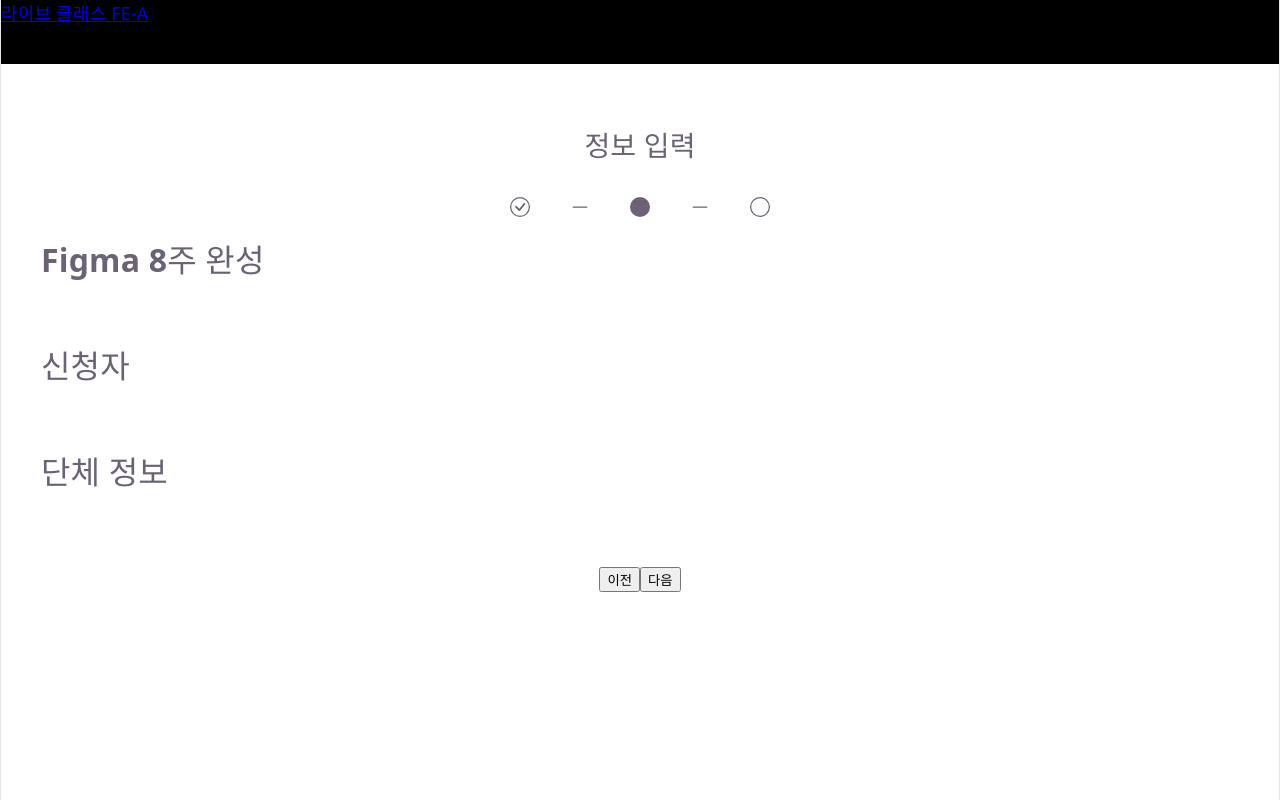
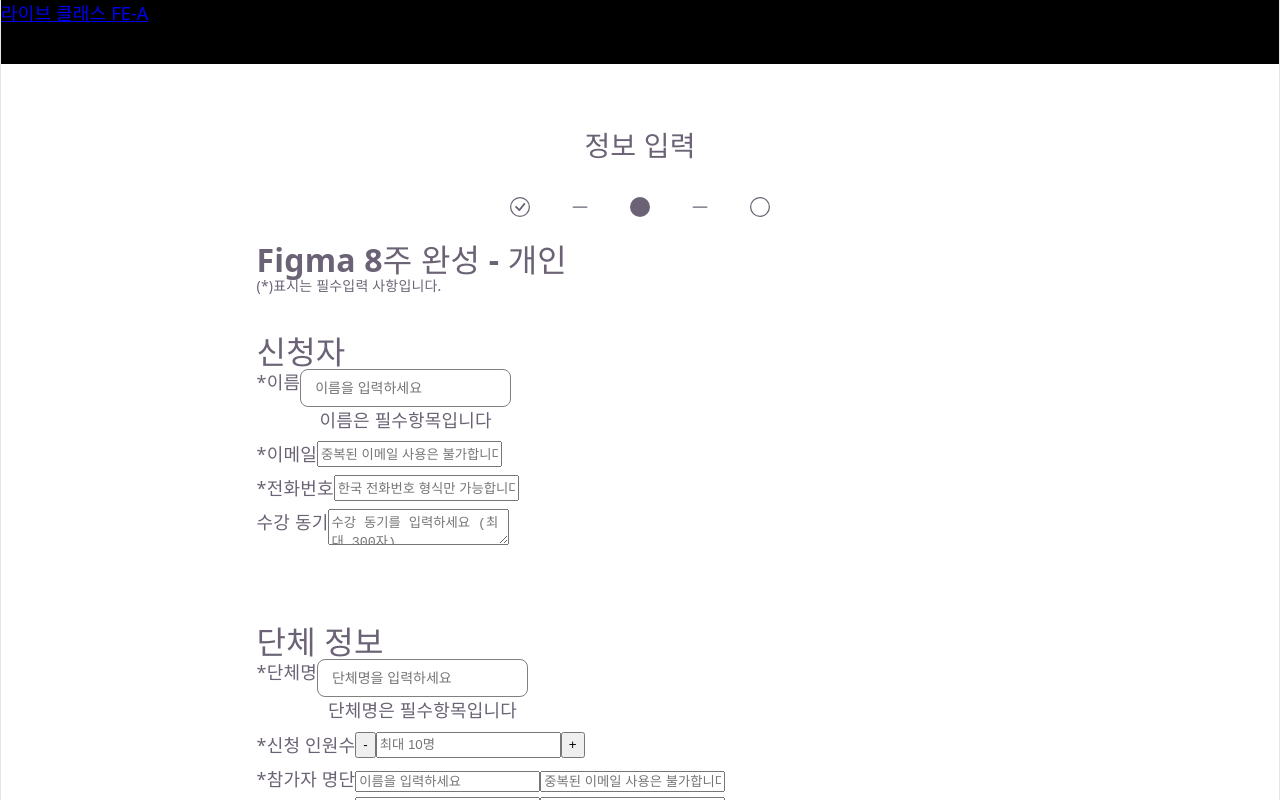
Before and after one commit to haney6438/liveKlass-assignment, a React (Vite) app: page /step2 in a window 1280 px wide. Shown: the top 800 px of the page. Built offline with nearby package versions, Linux system fonts and the light colour scheme.

Commit message:
feat:정보입력 스텝  UI 구현

```diff
--- a/src/pages/Step1.css
+++ b/src/pages/Step1.css
@@ -3,7 +3,7 @@
     flex-direction: column;
     justify-content: center;
     align-items: center;
-    margin:30px 40px 30px 40px;
+    margin:30px 20% 30px 20%;
 }
 
 .content {
--- a/src/pages/Step2.css
+++ b/src/pages/Step2.css
@@ -1,9 +1,40 @@
+.content2 {
+    width: 100%;
+    display: flex;
+    flex-direction: column;
+    align-items: flex-start;
+    margin-bottom: 40px;
+}
+.input-section {
+    display: flex;
+    align-items: stretch;
+    padding: 4px 0 4px 0;
+}
+.input{
+
+}
+.name-input{
+    width: 100%;
+    padding: 10px 14px;
+    border: 1px solid gray;
+    border-radius: 8px;
+    background-color: white;
+    font-size: 14px;
+    outline: none;
+    box-sizing: border-box;
+}
+
+.group-section {}
+
+.group-info {}
+
+.counter {}
 
 .btn2-section {
     width: 100%;
     display: flex;
     flex-direction: row;
-    justify-content: flex-start;
+    justify-content: flex-end;
     align-items: center;
     margin-bottom: 80px;
 }
--- a/src/pages/Step2.tsx
+++ b/src/pages/Step2.tsx
@@ -1,5 +1,6 @@
 import { useNavigate } from "react-router-dom";
 
+import './Step2.css';
 import Header from "../components/Header";
 import Indicator from "../components/Indicator";
 
@@ -10,28 +11,69 @@
             <Header />
             <Indicator />
             <div className="container">
-                <div className="content">
-                    <p style={{ fontSize: '32px', fontWeight: 'bold' }}>Figma 8주 완성</p>
+                <div className="content2">
+                    <p style={{ fontSize: '32px', fontWeight: 'bold' }}>Figma 8주 완성<span> - 개인</span></p>
+                    <p style={{ fontSize: '14px' }}>(*)표시는 필수입력 사항입니다.</p>
                 </div>
                 <div className="content">
                     <p style={{ fontSize: '32px' }}>신청자</p>
-                    <div className="input-section"></div>
-                    <div className="input-section"></div>
-                    <div className="input-section"></div>
-                    <div className="input-section"></div>
+                    <div className="input-section">
+                        <label><span>*</span>이름 </label>
+                        <div className="input">
+                            <input className="name-input" type="text" placeholder="이름을 입력하세요" />
+                            <p>이름은 필수항목입니다</p>
+                        </div></div>
+                    <div className="input-section">
+                        <label><span>*</span>이메일 </label>
+                        <input type="email" placeholder="중복된 이메일 사용은 불가합니다" /></div>
+                    <div className="input-section">
+                        <label><span>*</span>전화번호 </label>
+                        <input type="tel" placeholder="한국 전화번호 형식만 가능합니다" /></div>
+                    <div className="input-section">
+                        <label>수강 동기</label>
+                        <textarea placeholder="수강 동기를 입력하세요 (최대 300자)" /></div>
                 </div>
                 <div className="content">
                     <p style={{ fontSize: '32px' }}>단체 정보</p>
-                    <div className="input-section"></div>
-                    <div className="input-section"></div>
-                    <div className="input-section"></div>
-                    <div className="input-section"></div>
+                    <div className="input-section">
+                        <label><span>*</span>단체명 </label>
+                        <div className="input">
+                            <input className="name-input" type="text" placeholder="단체명을 입력하세요" />
+                            <p>단체명은 필수항목입니다</p>
+                        </div></div>
+
+                    <div className="input-section">
+                        <label><span>*</span>신청 인원수 </label>
+                        <div className="counter">
+                            <button>-</button>
+                            <input type="number" placeholder="최대 10명" />
+                            <button>+</button>
+                        </div>
+                    </div>
+
+                    <div className="input-section">
+                        <label><span>*</span>참가자 명단 </label>
+                        <div className="group-section">
+                            <div className="group-info">
+                                <input type="text" placeholder="이름을 입력하세요" />
+                                <input type="email" placeholder="중복된 이메일 사용은 불가합니다" /></div>
+                            <div className="group-info">
+                                <input type="text" placeholder="이름을 입력하세요" />
+                                <input type="email" placeholder="중복된 이메일 사용은 불가합니다" /></div>
+                        </div>
+                    </div>
+
+                    <div className="input-section">
+                        <label><span>*</span>담당자 연락처 </label>
+                        <input type="tel" placeholder="한국 전화번호 형식만 가능합니다" />
+                    </div>
                 </div>
-                    <div className="btn2-section">
-                        <button onClick={() => navigate('/step1')}>이전</button>
-                        <button onClick={() => navigate('/step3')}>다음</button>
-                    </div>
-            </div>
+
+                <div className="btn2-section">
+                    <button onClick={() => navigate('/step1')}>이전</button>
+                    <button onClick={() => navigate('/step3')}>다음</button>
+                </div>
+            </div >
         </>
     );
 }
```
